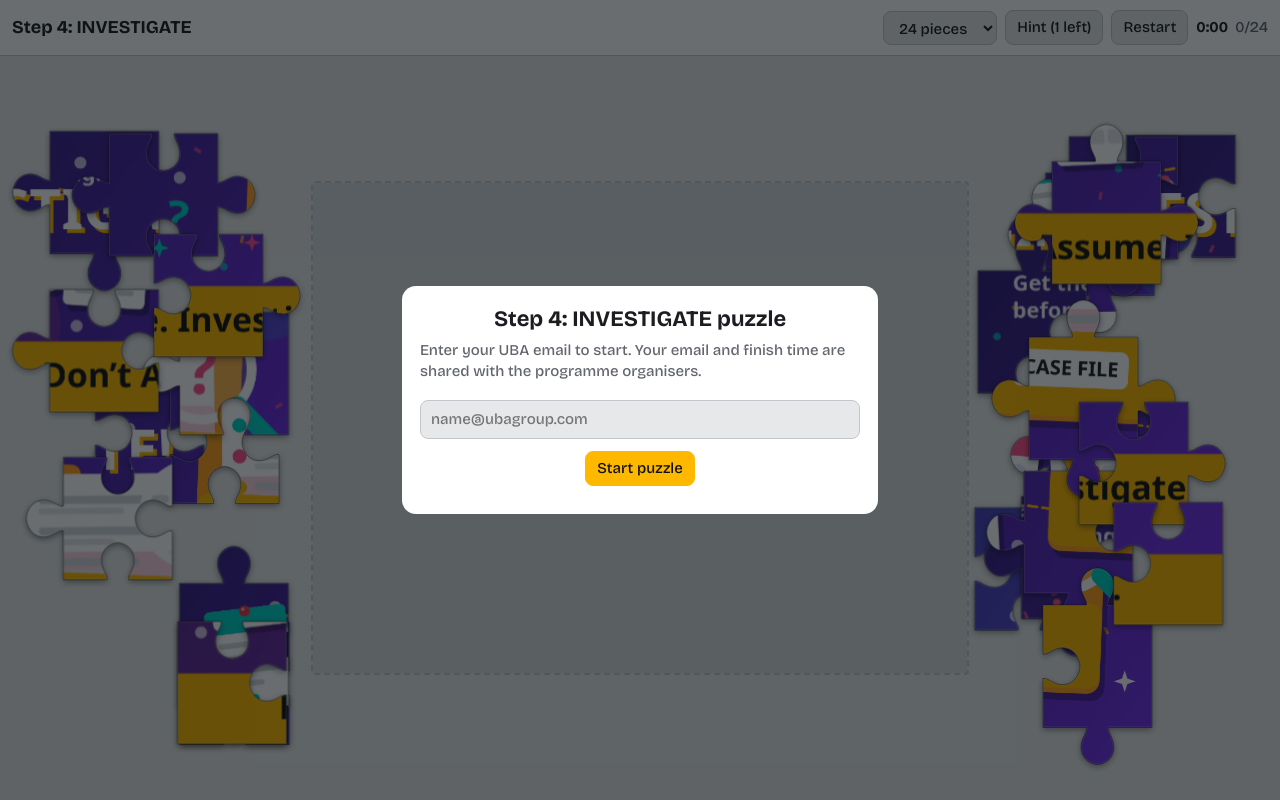
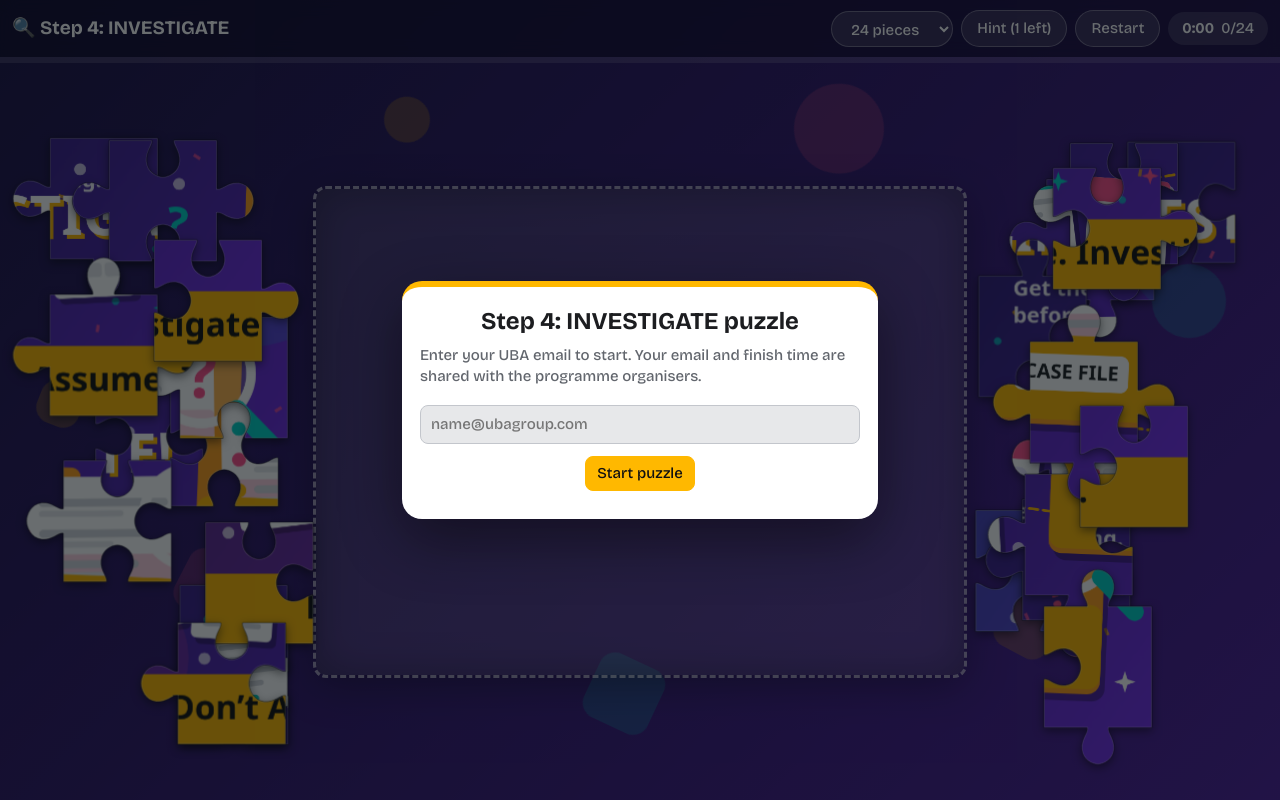
Before and after one commit to eniolaojerinde/ISO-10002---STEP-3, a plain HTML site: page step4.html in a window 1280 px wide. Drawn offline with nearby package versions, Linux system fonts and the light colour scheme.

Commit message:
Update step4.html

```diff
--- a/step4.html
+++ b/step4.html
@@ -11,9 +11,9 @@ box-sizing:border-box;padding-top:env(safe-area-inset-top,0px);padding-bottom:en
 @media (prefers-color-scheme:dark){:root:not([data-theme="light"]){--bg:#141517;--panel:#1e2024;--ink:#ececee;--mut:#9a9ea6;--acc:#ff3040;--accink:#ffffff;--line:#35383e;--board:#25272b;color-scheme:dark}}
 :root[data-theme="dark"]{--bg:#141517;--panel:#1e2024;--ink:#ececee;--mut:#9a9ea6;--acc:#ff3040;--accink:#ffffff;--line:#35383e;--board:#25272b;color-scheme:dark}
 html,body{height:100%;margin:0}
-body{background:var(--bg);color:var(--ink);font:15px/1.4 "Bricolage Grotesque",system-ui,-apple-system,"Segoe UI",sans-serif;display:flex;flex-direction:column;overflow:hidden}
+body{background:linear-gradient(rgba(0,0,0,.38),rgba(0,0,0,.38)),linear-gradient(135deg,var(--b1,#2a1b6e),var(--b2,#7b2ff7));color:var(--ink);font:15px/1.4 "Bricolage Grotesque",system-ui,-apple-system,"Segoe UI",sans-serif;display:flex;flex-direction:column;overflow:hidden}
 .bar{display:flex;flex-wrap:wrap;align-items:center;gap:8px;padding:10px 12px;background:var(--panel);border-bottom:1px solid var(--line)}
-h1{font-size:18px;font-weight:700;margin:0 auto 0 0}
+h1{font-size:19px;font-weight:700;margin:0 auto 0 0;color:#fff}
 button,select,.btn{font:inherit;color:var(--ink);background:var(--bg);border:1px solid var(--line);border-radius:8px;padding:6px 11px;cursor:pointer}
 button:hover,.btn:hover{border-color:var(--acc)}
 button:focus-visible,select:focus-visible,.btn:focus-within{outline:2px solid var(--acc);outline-offset:2px}
@@ -33,14 +33,33 @@ button.on{background:var(--acc);color:var(--accink);border-color:var(--acc)}
 .card h2{margin:0 0 6px;font-size:22px}
 .card p{margin:6px 0 12px;color:var(--mut)}
 .card.rem{text-align:left;max-width:440px;max-height:90vh;overflow:auto}.card.rem h2{text-align:center}.rem ul{margin:8px 0;padding-left:20px}.rem li{margin:3px 0}.rem .go{display:block;margin:0 auto}.presets,.acts{display:flex;flex-wrap:wrap;gap:8px;justify-content:center;margin:10px 0}.pick{display:grid;grid-template-columns:1fr 1fr;gap:10px}.pick label{display:flex;flex-direction:column;gap:4px;font-size:13px;color:var(--mut)}.pick input{width:100%;height:38px;padding:0;border:1px solid var(--line);border-radius:8px;background:none;cursor:pointer}.acts .go{margin:0}
-.edonly{display:none}.edonly.show{display:inline-block}#nm,#res,#imp,#impo,#lockl,#emi{width:100%;box-sizing:border-box;padding:8px 10px;border:1px solid var(--line);border-radius:8px;background:var(--bg);color:var(--ink);font:inherit;margin-top:6px}#lbl{margin:8px 0;padding-left:26px}#lbl li{margin:4px 0}
+.edonly{display:none}.edonly.show{display:inline-block}#nm,#res,#imp,#impo,#lockl,#emi{width:100%;box-sizing:border-box;padding:8px 10px;border:1px solid var(--line);border-radius:8px;background:var(--bg);color:var(--ink);font:inherit;margin-top:6px}#lbl{margin:8px 0;padding-left:26px}#lbl li{margin:4px 0}#pvc{max-width:84vw;height:auto;border-radius:8px;display:block}
 .card button.go{background:var(--acc);color:var(--accink);border-color:var(--acc)}
 @media (prefers-reduced-motion:reduce){#hintc{transition:none}}
+.bar{background:rgba(10,6,30,.55);backdrop-filter:blur(8px);-webkit-backdrop-filter:blur(8px);border-bottom:0;color:#fff}
+.bar button,.bar select,.bar .btn{background:rgba(255,255,255,.13);color:#fff;border:1px solid rgba(255,255,255,.3);border-radius:999px;padding:7px 15px;font-weight:500}
+.bar button:hover:not(:disabled),.bar .btn:hover{background:var(--acc);color:var(--accink);border-color:var(--acc)}
+.bar button:disabled{opacity:.5;cursor:default}
+.bar select option{color:#111;background:#fff}
+.stat{background:rgba(255,255,255,.13);padding:6px 14px;border-radius:999px;color:#fff}
+.stat b{color:#fff}
+#pbar{height:6px;background:rgba(255,255,255,.14);flex:none}
+#pfill{display:block;height:100%;width:0;background:linear-gradient(90deg,#00d4c8,var(--acc),#ff4f8b);transition:width .3s}
+#board{background:rgba(255,255,255,.14);outline:3px dashed rgba(255,255,255,.55);border-radius:10px;box-shadow:inset 0 0 40px rgba(0,0,0,.3),0 10px 40px rgba(0,0,0,.35)}
+.deco{position:absolute;border-radius:50%;opacity:.22;pointer-events:none;animation:flt 9s ease-in-out infinite alternate}
+.deco.sq{border-radius:16px}
+@keyframes flt{from{transform:translateY(0) rotate(0)}to{transform:translateY(-26px) rotate(28deg)}}
+.piece{filter:drop-shadow(0 3px 5px rgba(0,0,0,.5))}
+.piece.pop{animation:pop .4s ease-out}
+@keyframes pop{0%{filter:brightness(1.7) drop-shadow(0 0 16px #fff)}100%{filter:none}}
+.card{border-radius:20px;border-top:6px solid var(--acc);box-shadow:0 20px 60px rgba(0,0,0,.45)}
+.card h2{font-size:24px}
+@media (prefers-reduced-motion:reduce){.deco{animation:none}.piece.pop{animation:none}#pfill{transition:none}}
 </style>
 </head>
 <body>
 <header class="bar">
-  <h1>Step 4: INVESTIGATE</h1>
+  <h1>🔍 Step 4: INVESTIGATE</h1>
   <select id="count" aria-label="Number of pieces">
     <option value="12">12 pieces</option>
     <option value="24" selected>24 pieces</option>
@@ -55,9 +74,19 @@ button.on{background:var(--acc);color:var(--accink);border-color:var(--acc)}
   <button id="otb" class="edonly">Owner tools</button>
   <span class="stat"><b id="timer">0:00</b> &nbsp;<span id="prog">0/24</span></span>
 </header>
-<main id="stage"><div id="board"><canvas id="hintc"></canvas></div></main>
+<div id="pbar"><i id="pfill"></i></div>
+<main id="stage">
+<div class="deco" style="left:5%;top:14%;width:80px;height:80px;background:#00d4c8"></div>
+<div class="deco sq" style="left:14%;top:70%;width:64px;height:64px;background:#ff4f8b;animation-delay:-3s"></div>
+<div class="deco" style="left:30%;top:8%;width:46px;height:46px;background:#ffb800;animation-delay:-5s"></div>
+<div class="deco sq" style="left:46%;top:84%;width:70px;height:70px;background:#00d4c8;animation-delay:-2s"></div>
+<div class="deco" style="left:62%;top:6%;width:90px;height:90px;background:#ff4f8b;animation-delay:-6s"></div>
+<div class="deco sq" style="left:78%;top:76%;width:58px;height:58px;background:#ffb800;animation-delay:-4s"></div>
+<div class="deco" style="left:90%;top:30%;width:74px;height:74px;background:#00d4c8;animation-delay:-1s"></div>
+<div class="deco sq" style="left:3%;top:46%;width:44px;height:44px;background:#ffb800;animation-delay:-7s"></div>
+<div id="board"><canvas id="hintc"></canvas></div></main>
 <div id="em" class="ov on"><div class="card rem"><h2>Step 4: INVESTIGATE puzzle</h2><p>Enter your UBA email to start. Your email and finish time are shared with the programme organisers.</p><input id="emi" type="email" inputmode="email" autocomplete="email" aria-label="Your email"><p id="emm"></p><div class="acts"><button class="go" id="ems">Start puzzle</button></div></div></div>
-<div id="win" class="ov"><div class="card rem"><h2>Don’t Assume. Investigate.</h2><p id="wt"></p>
+<div id="win" class="ov"><div class="card rem"><h2>🎉 Don’t Assume. Investigate.</h2><p id="wt"></p>
 <div id="sbox"><input id="nm" maxlength="30" placeholder="Your name" autocomplete="off"><div class="acts"><button class="go" id="sv">Save my time</button></div></div>
 <p id="smsg"></p>
 <input id="res" readonly aria-label="Your result"><div class="acts"><button id="fs" style="display:none">Submit my time</button><button id="cp">Copy result</button><button id="lbb2">Leaderboard</button><button id="again">Practice again</button></div>
@@ -78,6 +107,7 @@ button.on{background:var(--acc);color:var(--accink);border-color:var(--acc)}
 <p id="impm"></p>
 <p id="otm"></p>
 <div class="acts"><button class="go" id="otx">Close</button></div></div></div>
+<canvas id="conf" style="position:fixed;inset:0;pointer-events:none;z-index:1100"></canvas>
 <script>
 /* ===== ORGANISER SETTINGS ===== */
 const EMAIL_DOMAIN='ubagroup.com';   // e.g. 'ubagroup.com' to accept only that domain. Leave '' to accept any email.
@@ -180,7 +210,7 @@ function mkPath(pad,pw,ph,u,s){
   p.closePath();return p;
 }
 const fmt=s=>Math.floor(s/60)+':'+String(s%60).padStart(2,'0');
-function setProg(){$('#prog').textContent=placed+'/'+total;}
+function setProg(){$('#prog').textContent=placed+'/'+total;$('#pfill').style.width=(total?placed/total*100:0)+'%';}
 function place(p){p.el.style.transform='translate('+p.x+'px,'+p.y+'px)';}
 
 function start(){
@@ -244,7 +274,7 @@ function drop(e){
   if(!drag||e.pointerId!==drag.id)return;
   const p=drag.p;drag=null;p.el.classList.remove('lift');
   if(Math.hypot(p.x-p.tx,p.y-p.ty)<Math.max(14,p.u*.35)){
-    p.x=p.tx;p.y=p.ty;place(p);p.done=true;p.el.classList.add('done');p.el.style.zIndex='';
+    p.x=p.tx;p.y=p.ty;place(p);p.done=true;p.el.classList.add('done');p.el.style.zIndex='';p.el.classList.add('pop');setTimeout(()=>p.el.classList.remove('pop'),450);
     placed++;setProg();
     if(placed===total){
       finish();
@@ -293,7 +323,7 @@ const PRE={
 let PAL={...PRE.fun};
 try{const sv=JSON.parse(localStorage.getItem('jpal4')||'null');if(sv&&sv.b1&&sv.ac)PAL=sv;}catch(e){}
 function onInk(hex){const n=parseInt(hex.slice(1),16);return (.299*(n>>16)+.587*(n>>8&255)+.114*(n&255))>150?'#111111':'#ffffff';}
-function applyChrome(){const r=document.documentElement.style;r.setProperty('--acc',PAL.ac);r.setProperty('--accink',onInk(PAL.ac));}
+function applyChrome(){const r=document.documentElement.style;r.setProperty('--acc',PAL.ac);r.setProperty('--accink',onInk(PAL.ac));r.setProperty('--b1',PAL.b1);r.setProperty('--b2',PAL.b2);}
 const KEYS=['b1','b2','ac','ink'];
 function fillPickers(){KEYS.forEach(k=>$('#c_'+k).value=PAL[k]);}
 $('#colb').onclick=()=>{fillPickers();$('#col').classList.add('on');};
@@ -324,6 +354,7 @@ function finish(){
   $('#cp').style.display=practice?'none':'';$('#res').style.display=practice?'none':'';
   if(practice){$('#sbox').style.display='none';$('#fs').style.display='none';$('#smsg').textContent='Practice round: this time was not recorded. Only your first finish counts.';}
   else if(EMAIL){try{localStorage.setItem('jdone4:'+EMAIL,'1');}catch(e){}}
+  confetti();
   setTimeout(()=>$('#win').classList.add('on'),450);
 }
 $('#nm').oninput=()=>{$('#res').value=resultText();};
@@ -460,6 +491,18 @@ function submitResult(){
     .then(()=>{$('#smsg').textContent='Your time was sent to the organisers.';})
     .catch(()=>{$('#smsg').textContent='Could not send automatically. Copy your result and send it to the organiser.';});
 }
+function confetti(){
+  if(matchMedia('(prefers-reduced-motion:reduce)').matches)return;
+  const c=$('#conf'),x=c.getContext('2d');c.width=innerWidth;c.height=innerHeight;
+  const cols=[PAL.ac,'#00d4c8','#ff4f8b','#ffffff','#7b2ff7'];
+  const ps=Array.from({length:130},()=>({x:innerWidth/2,y:innerHeight*.45,vx:(Math.random()-.5)*18,vy:-Math.random()*17-4,r:Math.random()*6.28,vr:(Math.random()-.5)*.4,s:6+Math.random()*9,c:cols[Math.random()*cols.length|0]}));
+  let f=0;
+  (function step(){
+    x.clearRect(0,0,c.width,c.height);
+    ps.forEach(p=>{p.vy+=.35;p.x+=p.vx;p.y+=p.vy;p.r+=p.vr;x.save();x.translate(p.x,p.y);x.rotate(p.r);x.fillStyle=p.c;x.fillRect(-p.s/2,-p.s/4,p.s,p.s/2);x.restore();});
+    if(++f<160)requestAnimationFrame(step);else x.clearRect(0,0,c.width,c.height);
+  })();
+}
 requestAnimationFrame(start);
 </script>
 </body>
```
